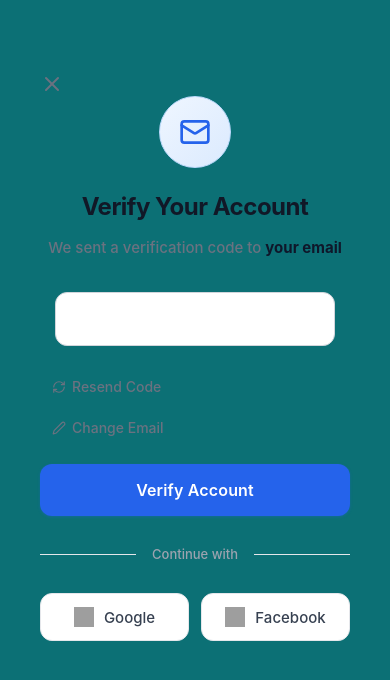
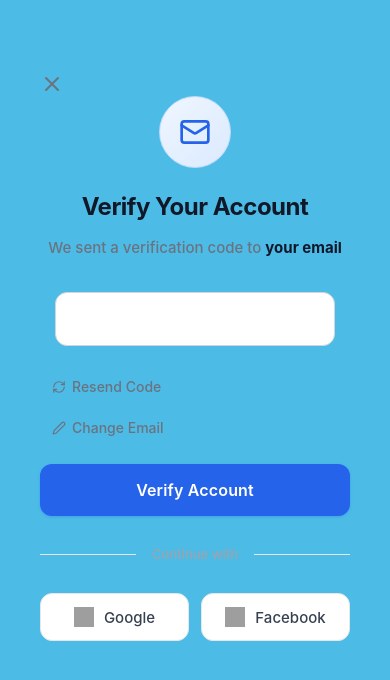
Before and after one commit to mariabernardop63-cell/GOTOUR-GLOBAL-APP, a React (Vite) app: page /otp-verification in a window 390 px wide. Shown: the top 680 px of the page. Built offline with nearby package versions, Linux system fonts and the light colour scheme; no server answers; grey boxes are pictures that could not be loaded.

Commit message:
Change background color to light blue #4cbce6

```diff
--- a/src/pages/ForgotPassword/ForgotPassword.css
+++ b/src/pages/ForgotPassword/ForgotPassword.css
@@ -4,14 +4,14 @@
     align-items: center;
     min-height: 100vh;
     padding: 24px;
-    background: #0C7075;
+    background: #4cbce6;
 }
 
 .forgot-container {
     position: relative;
     width: 100%;
     max-width: 420px;
-    background: #0C7075;
+    background: #4cbce6;
     border: none;
     border-radius: 20px;
     padding: 48px 40px;
@@ -82,7 +82,7 @@
         padding: 16px;
         align-items: flex-start;
         padding-top: 48px;
-        background: #0C7075;
+        background: #4cbce6;
     }
 
     .forgot-container {
--- a/src/pages/Login/Login.css
+++ b/src/pages/Login/Login.css
@@ -4,14 +4,14 @@
     align-items: center;
     min-height: 100vh;
     padding: 24px;
-    background: #0C7075;
+    background: #4cbce6;
 }
 
 .auth-container {
     position: relative;
     width: 100%;
     max-width: 440px;
-    background: #0C7075;
+    background: #4cbce6;
     border: none;
     border-radius: 20px;
     padding: 48px 40px;
@@ -143,7 +143,7 @@
         padding: 16px;
         align-items: flex-start;
         padding-top: 48px;
-        background: #0C7075;
+        background: #4cbce6;
     }
 
     .auth-container {
--- a/src/pages/OtpVerification/OtpVerification.css
+++ b/src/pages/OtpVerification/OtpVerification.css
@@ -4,14 +4,14 @@
     align-items: center;
     min-height: 100vh;
     padding: 24px;
-    background: #0C7075;
+    background: #4cbce6;
 }
 
 .otp-container {
     position: relative;
     width: 100%;
     max-width: 420px;
-    background: #0C7075;
+    background: #4cbce6;
     border: none;
     border-radius: 20px;
     padding: 48px 40px;
@@ -174,7 +174,7 @@
         padding: 16px;
         align-items: flex-start;
         padding-top: 48px;
-        background: #0C7075;
+        background: #4cbce6;
     }
 
     .otp-container {
--- a/src/pages/Signup/Signup.css
+++ b/src/pages/Signup/Signup.css
@@ -5,14 +5,14 @@
     min-height: 100vh;
     padding: 24px;
     padding-top: 60px;
-    background: #0C7075;
+    background: #4cbce6;
 }
 
 .signup-container {
     position: relative;
     width: 100%;
     max-width: 480px;
-    background: #0C7075;
+    background: #4cbce6;
     border: none;
     border-radius: 20px;
     padding: 48px 36px 40px;
@@ -389,7 +389,7 @@ select.input-field {
     .signup-page {
         padding: 16px;
         padding-top: 80px;
-        background: #0C7075;
+        background: #4cbce6;
     }
 
     .signup-container {
```
